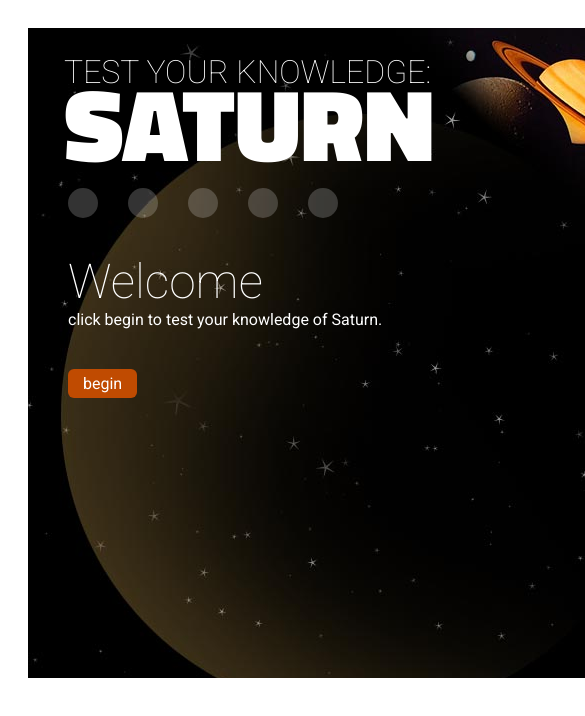
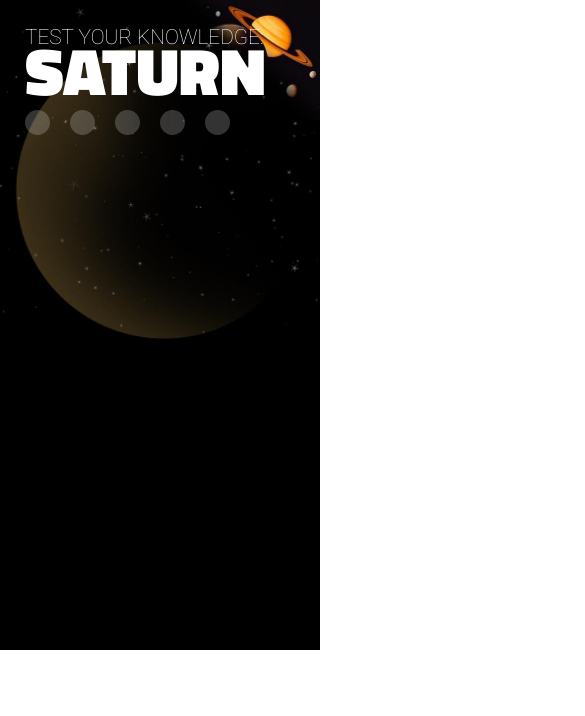
Before and after one commit to bolivar/Angular-JS-Projects, a plain HTML site: page myQuiz/index.html in a window 390 px wide. Shown: the top 716 px of the page, 585 px wide, since content can reach past the window. Drawn offline with Linux system fonts and the light colour scheme.

Commit message:
Finished project
only on bug left to fix - wrong answers won’t highlight :(

```diff
--- a/myQuiz/css/quiz.css
+++ b/myQuiz/css/quiz.css
@@ -100,6 +100,13 @@ body { background-color: #fff; padding: 20px; }
 
 #myQuiz .question.answered .ans{ cursor: default; }
 
+#myQuiz .question .ans.image {
+    min-height: 60px;
+    padding: 0;
+    background-repeat: no-repeat;
+    background-position: 0px 0px;
+}
+
 /* Feedback */
 #myQuiz .feedback { color: #efbe5e; margin-top: 50px; transition: opacity 1.5s, margin-top 1.5s;
   visibility: hidden;opacity: 0;}
@@ -127,3 +134,36 @@ body { background-color: #fff; padding: 20px; }
 #myQuiz .active{left: 40px;}
 
 #myQuiz .intro.inactive, #myQuiz.inactive.answered { left: -1350px;}
+
+
+@media screen and (max-width: 650px) {
+
+    body {padding: 0px; margin: 0px;}
+
+    #myQuiz { width: 320px; background-size: 320px auto;}
+    #myQuiz h1 { width: 300px; font-size: 1.3em; top: 25px; left: 25px;}
+    #myQuiz h1 span {line-height: 43px;}
+    #myQuiz h2 {margin: 0px;}
+    #myQuiz h3 {font-size: 2.2em; margin-bottom: 15px;}
+
+    #myQuiz .progress { width: 300px; top: 110px; left: 25px;}
+    #myQuiz .progress div { width: 25px; height: 25px; margin-right: 20px;}
+    #myQuiz .progress div::after { top: -30px; width: 53px; height: 33px;}
+
+    #myQuiz .intro {width: 300px; top: 135px; left: 330px;}
+
+    #myQuiz .question {width: 300px; top: 135px; left: 330px;}
+    #myQuiz .question .txt {font-size: 1.4em; margin-bottom: 15px;}
+    #myQuiz .question .ans {font-size: 1em; padding: 5px 10px; margin-bottom: 10px;}
+    #myQuiz .question .ans.image {min-height: 45px; background-size: auto 45px;}
+    #myQuiz .question .ans.image:hover {background-color: #000;}
+
+    #myQuiz .results {width: 260px; top: 150px; left: 330px;}
+    #myQuiz .results .share {margin-top: 20px;}
+    #myQuiz .results a.btn {margin-bottom: 20px;}
+
+    #myQuiz .active {left: 25px;}
+    #myQuiz .intro.active, #myQuiz .inactive.answered {left: -650px;}
+
+
+}
--- a/myQuiz/index.html
+++ b/myQuiz/index.html
@@ -1,17 +1,20 @@
 <!DOCTYPE HTML>
 <html ng-app="myQuiz">
 <head>
-	<meta http-equiv="Content-Type" content="text/html; charset=UTF-8">
+	<meta http-equiv="content-type" content="text/html; charset=utf-8" />
 	<meta name="viewport" content="width=device-width, initial-scale=1">
 	<title>Test Your Knowledge: Saturn</title>
 	<link rel="stylesheet" type="text/css" href="css/quiz.css">
 </head>
 <body>
 
-	<div id="myQuiz" ng-controller="QuizController">
+	<div id="myQuiz" ng-controller="QuizController" >
 		<h1>Test Your Knowledge:<span>Saturn</span></h1>
 		<div class="progress">
-			<div class="{{ ($index === activeQuestion) ? 'on' : 'off' }}" ng-repeat="myQuestion in myQuestions"></div>
+			<div class="{{ ($index === activeQuestion) ? 'on' : 'off' }}
+			{{ (myQuestion.questionState === 'answered') ? 'answered' : 'unanswered' }}
+			{{ (myQuestion.correctness === 'correct') ? 'correct' : 'incorrect' }}
+			" ng-repeat="myQuestion in myQuestions"></div>
 		</div>
 		<div class="answered correct"></div>
 		<div class="on"></div>
@@ -23,30 +26,36 @@
 			<p class="btn" ng-click="activeQuestion = 0">begin</p>
 		</div>
 
+		<!-- QUESTIONS -->
 		<div class="question
 		{{ $index === activeQuestion ? 'active' : 'inactive' }}
 		{{ myQuestion.questionState == 'answered' ? 'answered' : 'unanswered' }}
 		" ng-repeat="myQuestion in myQuestions">
 			<p class="txt">{{ myQuestion.question }}</p>
 			<p class="ans"
+				 ng-class="{
+					 image:Answer.image,
+					 selected:isSelected($parent.$index,$index),
+					 correct:isCorrect($parent.$index,$index)
+				 }"
+				 ng-style="{ 'background-image':'url({{Answer.image}})' }"
 			 	 ng-click="selectAnswer($parent.$index,$index)"
 				 ng-repeat="Answer in myQuestions[$index].answers">
 				{{Answer.text}}
 			</p>
 			<div class="feedback">
-				<p>You are <strong>correct</strong></p>
-				<p>Oops! That is not correct.</p>
-				<p>Additional feedback.</p>
-				<div class="btn">continue</div>
+				<p ng-show="myQuestion.correctness === 'correct'">You are <strong>correct</strong></p>
+				<p ng-show="myQuestion.correctness === 'incorrect'">Oops! That is not correct.</p>
+				<p>{{myQuestion.feedback}}</p>
+				<div class="btn" ng-click="selectContinue()">continue</div>
 			</div>
 		</div>
-		<div class="results">
+
+		<div class="results {{ (totalQuestions === activeQuestion ? 'active' : 'inactive') }}">
 			<h3>Results</h3>
-			<p>You scored x% by correctly answering x of the total x questions.</p>
+			<p>You scored {{ percentage }}% by correctly answering {{ score }} of the total {{totalQuestions}} questions.</p>
 			<p>Use the links below to challenge your friends</p>
-			<div class="share">
-				<a class="btn email" href="#">Email</a>
-				<a class="btn twitter" href="#">Tweet</a>
+			<div class="share" ng-bind-html="createShareLinks(percentage)">
 			</div>
 		</div>
 	</div>
--- a/myQuiz/js/quiz.js
+++ b/myQuiz/js/quiz.js
@@ -21,6 +21,7 @@
 			if( questionState != 'answered' ){
 				$scope.myQuestions[qIndex].selectAnswer = aIndex;
 				var correctAnswer = $scope.myQuestions[qIndex].correct;
+				$scope.myQuestions[qIndex].correctAnswer = correctAnswer;
 
 				if( aIndex === correctAnswer ){
 					$scope.myQuestions[qIndex].correctness = 'correct';
@@ -30,10 +31,32 @@
 				}
 				$scope.myQuestions[qIndex].questionState = 'answered';
 			}
+			$scope.percentage = (($scope.score / $scope.totalQuestions)*100).toFixed(1);
+		}
+
+		$scope.isSelected = function(qIndex,aIndex){
+			return $scope.myQuestions[qIndex].selectedAnswer === aIndex;
+		}
+		$scope.isCorrect = function(qIndex,aIndex){
+			return $scope.myQuestions[qIndex].correctAnswer === aIndex;
+		}
+
+		$scope.selectContinue = function(){
+			return $scope.activeQuestion += 1;
+		}
+
+		$scope.createShareLinks = function (percentage) {
+			var url = 'http://www.google.com';
+
+			var emailLink = '<a class="btn email" href="mailto:?subject=try to beat my quiz score!&amp;body=I scored a '+percentage+'% on this quiz. Try to beat my score at '+url+'">Email a friend</a>';
+
+			var twitterLink = '<a class="btn twitter" target="_blank" href="http://twitter.com/share?text=I scored '+percentage+' here. Try to beat me at &url='+url+'&hashtags=SaturnQuiz">Tweet your score</a>';
+
+			var newMarkup = emailLink + twitterLink;
+
+			return $sce.trustAsHtml(newMarkup);
 
 		}
-
-
 
 	}]);
 
```
Also changed, not shown: 2 other files.
